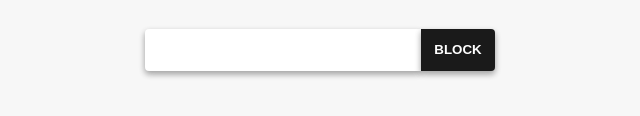
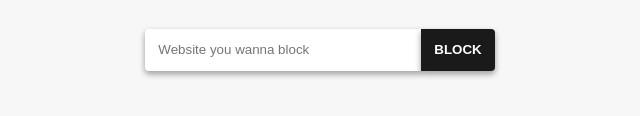
Before and after one commit to pedroapfilho/work-hard, a website built with webpack: page public/options.html in a window 1280 px wide. Shown: the part 394-510 px from the top of the page, without its empty margins (320-960 px from the left). Built offline with nearby package versions, Linux system fonts and the light colour scheme; some packages are replaced by stand-ins of ours.

Commit message:
adding placeholder to input

```diff
--- a/public/options.html
+++ b/public/options.html
@@ -15,7 +15,11 @@
         </h3>
 
         <div class="blockInputContainer">
-          <input type="text" id="blockInput" />
+          <input
+            type="text"
+            id="blockInput"
+            placeholder="Website you wanna block"
+          />
           <button id="addButton" class="blockButton blockButtonInput">
             Block
           </button>
```
